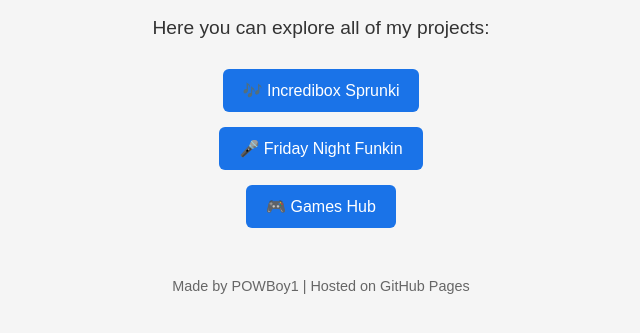
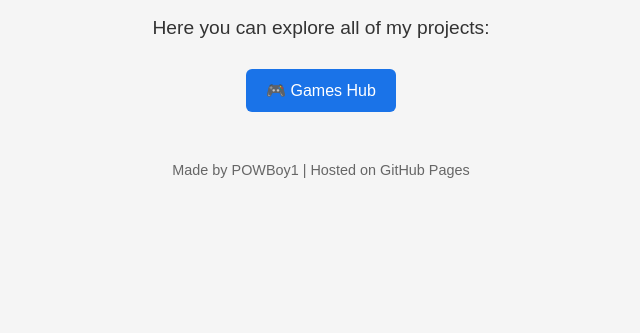
Before and after one commit to POWBoy1/POWBoy1.github.io, a plain HTML site: page index.html in a window 1280 px wide. Shown: the part 119-452 px from the top of the page, without its empty margins (319-959 px from the left). Drawn offline with Linux system fonts and the light colour scheme.

Commit message:
Update index.html

```diff
--- a/index.html
+++ b/index.html
@@ -57,12 +57,6 @@
   <p>Here you can explore all of my projects:</p>
 
   <div class="button-container">
-    <a href="Incredibox-Sprunki">
-      <button>🎶 Incredibox Sprunki</button>
-    </a>
-    <a href="Friday-Night-Funkin">
-      <button>🎤 Friday Night Funkin</button>
-    </a>
     <a href="GamesHub">
       <button>🎮 Games Hub</button>
     </a>
```
